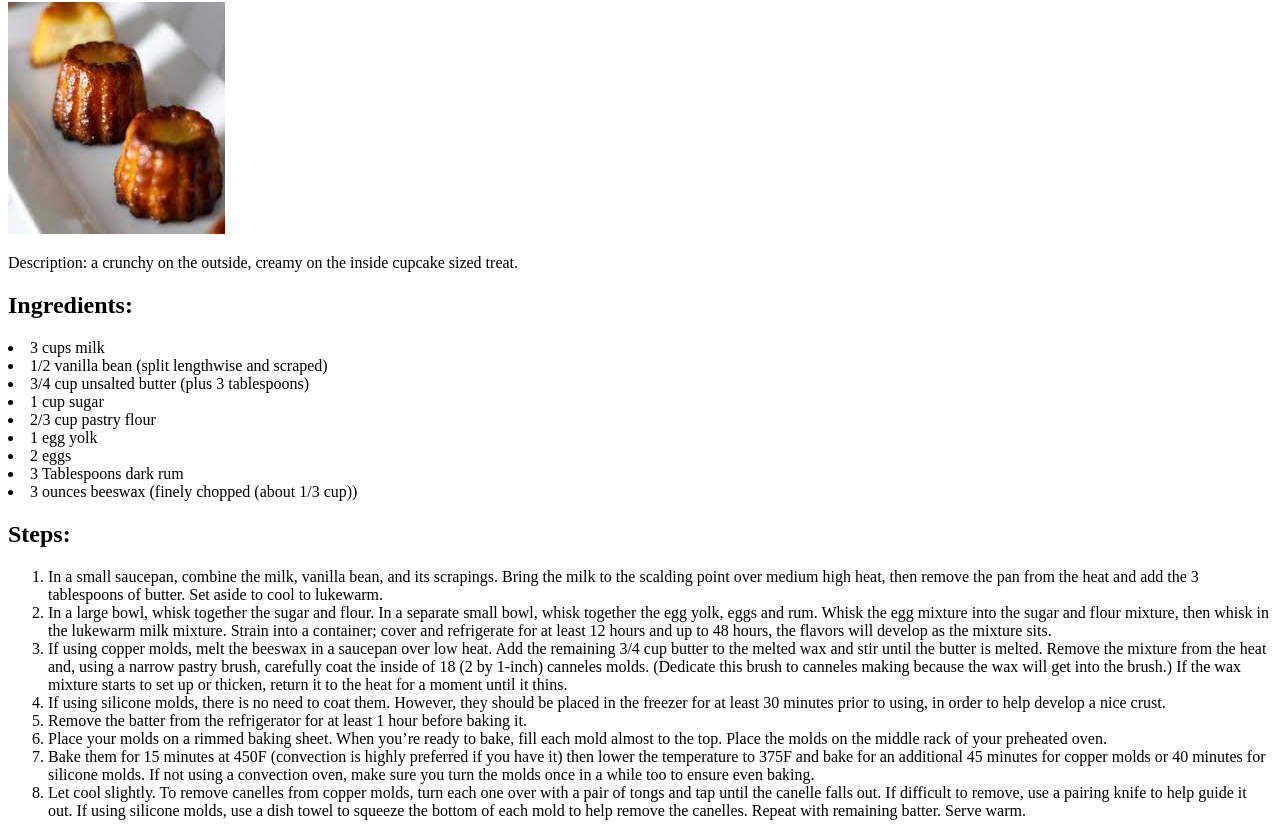
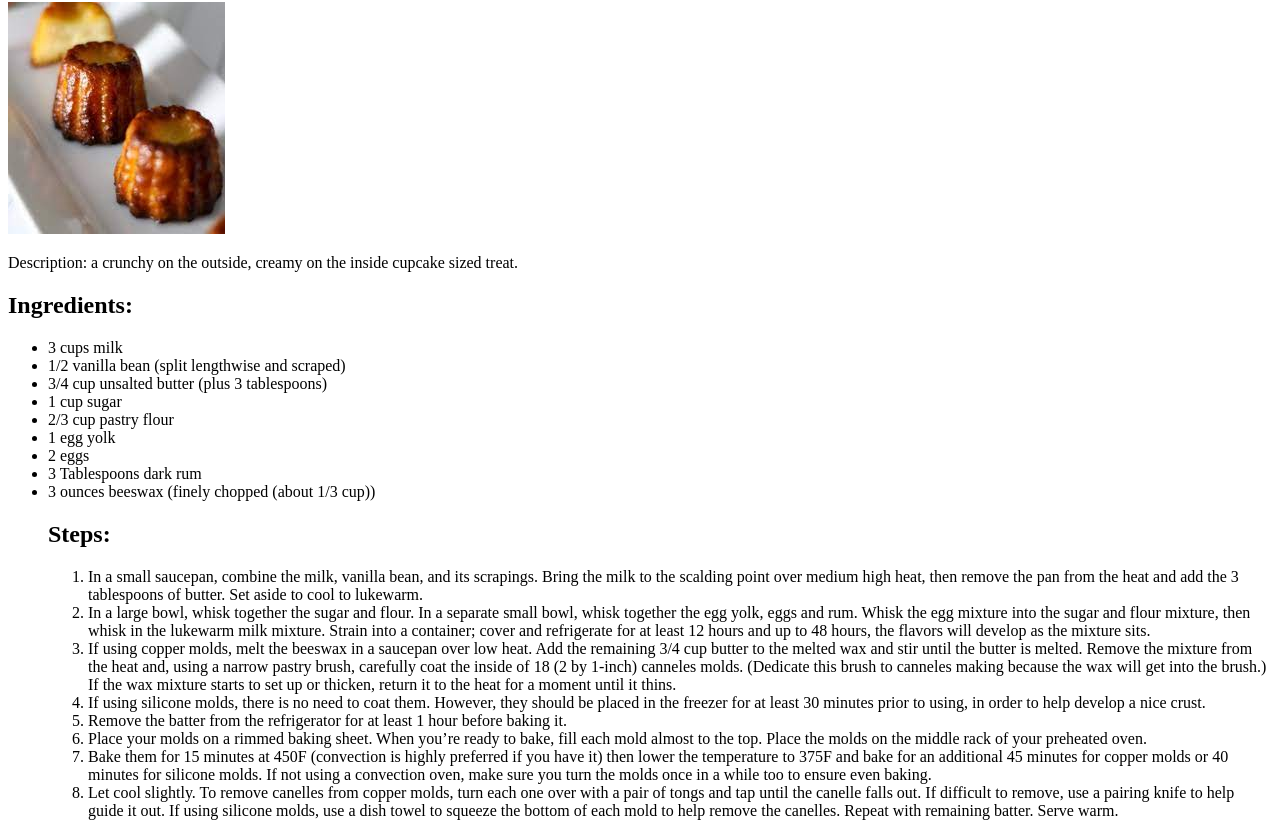
Before and after one commit to smalicev/odin-recipes, a plain HTML site: page recipes/canele.html in a window 1280 px wide. Shown: the part 78-914 px from the top of the page. Drawn offline with Linux system fonts and the light colour scheme.

Commit message:
add unordered list to canele

```diff
--- a/recipes/canele.html
+++ b/recipes/canele.html
@@ -19,7 +19,7 @@
 <h2>
     Ingredients:
 </h2>
-    <uo>
+    <ul>
         <li>3 cups milk</li>
         <li>1/2 vanilla bean (split lengthwise and scraped)</li>
         <li>3/4 cup unsalted butter (plus 3 tablespoons)</li>
```
